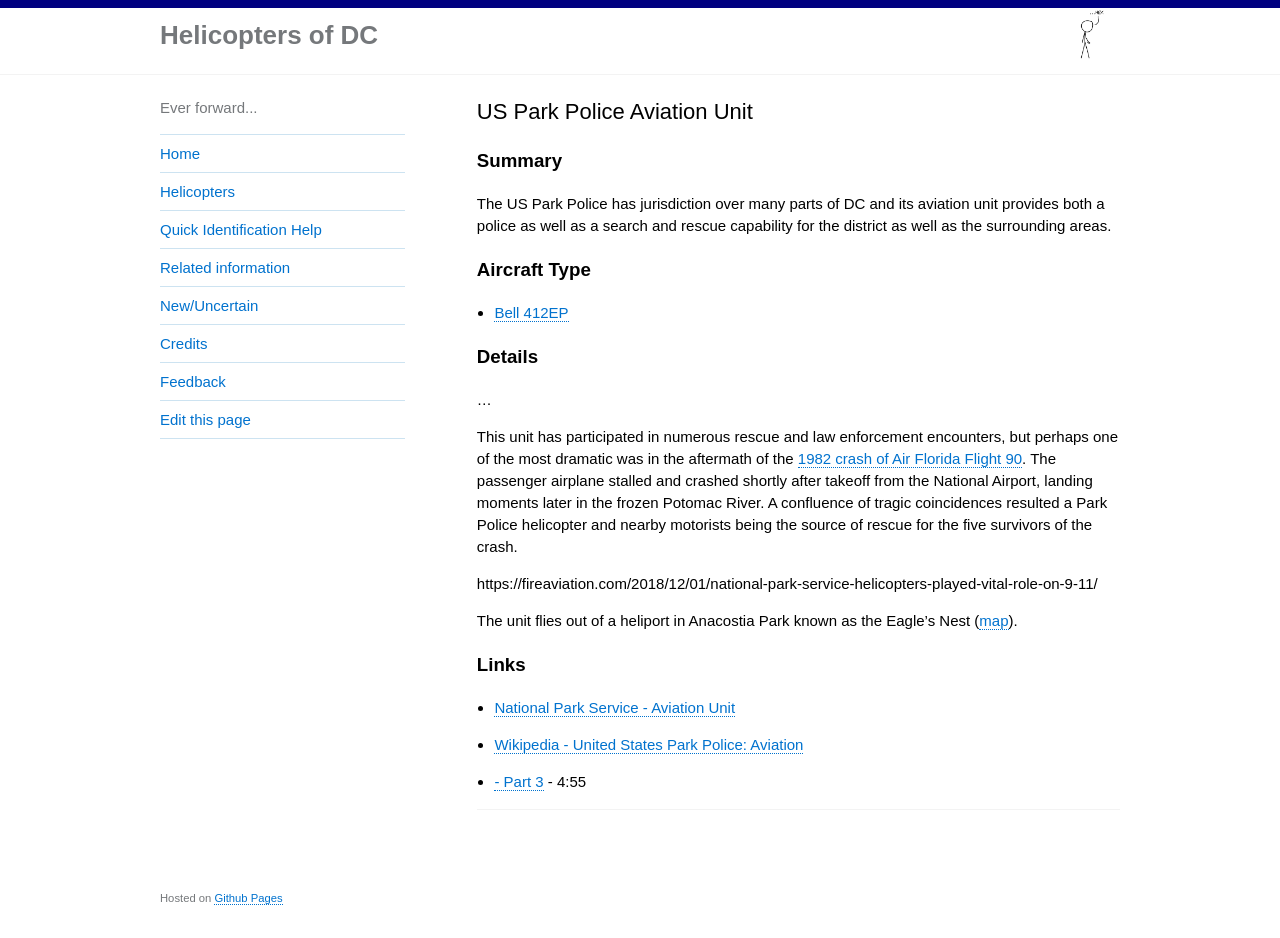
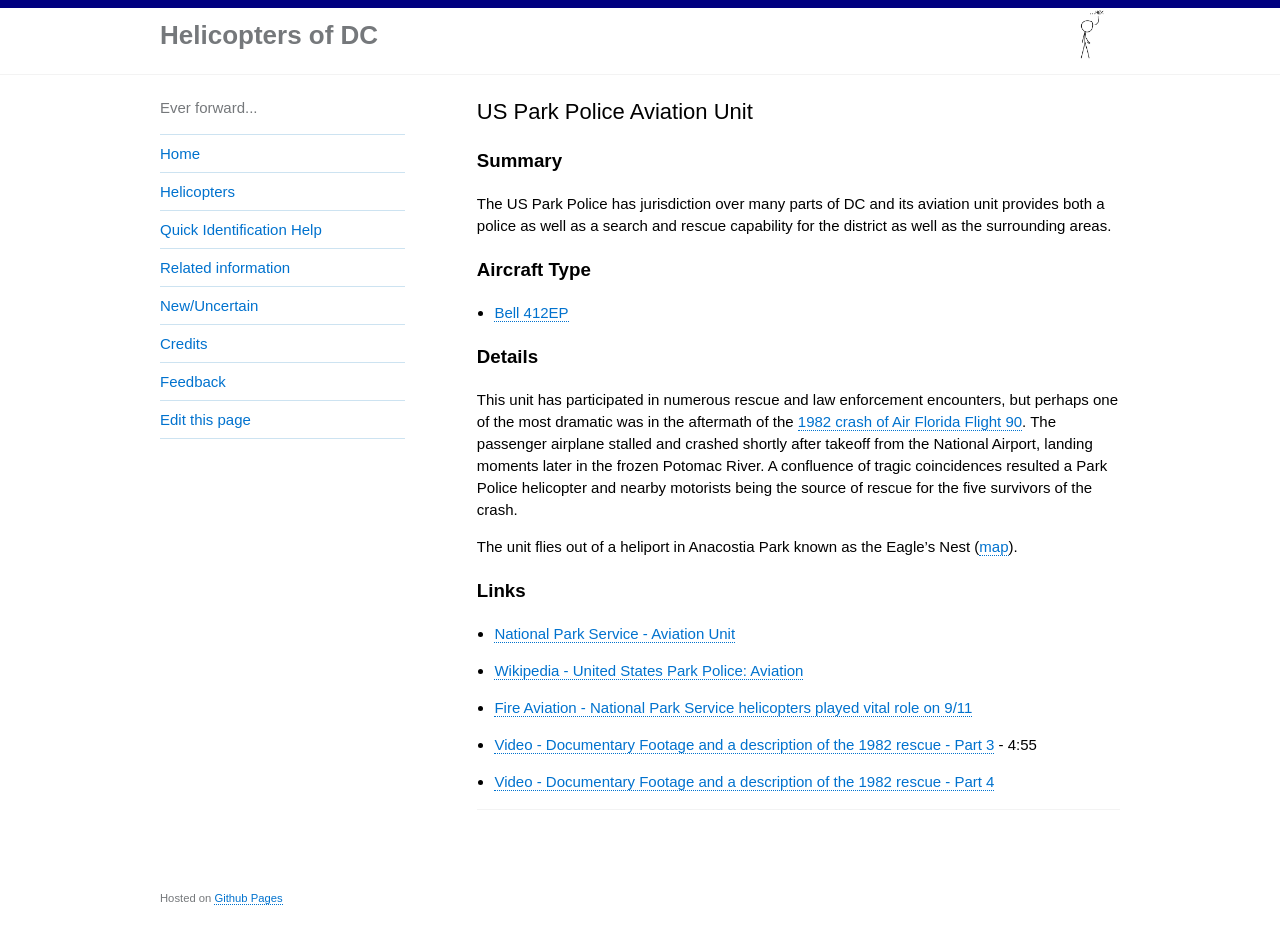
Before and after one commit to gbinal/dc-helicopters, a Jekyll site: the page built from _helicopters/us-park-police-aviation-unit.md, in a window 1280 px wide and 938 px high. Built offline with Jekyll 4.4.1, drawn with Linux system fonts in a browser that asks for light colours.

Commit message:
tidying the park service page

```diff
--- a/_helicopters/us-park-police-aviation-unit.md
+++ b/_helicopters/us-park-police-aviation-unit.md
@@ -14,11 +14,7 @@
 
 ### Details
 
-...
-
 This unit has participated in numerous rescue and law enforcement encounters, but perhaps one of the most dramatic was in the aftermath of the [1982 crash of Air Florida Flight 90](https://en.wikipedia.org/wiki/Air_Florida_Flight_90). The passenger airplane stalled and crashed shortly after takeoff from the National Airport, landing moments later in the frozen Potomac River.  A confluence of tragic coincidences resulted a Park Police helicopter and nearby motorists being the source of rescue for the five survivors of the crash.
-
-https://fireaviation.com/2018/12/01/national-park-service-helicopters-played-vital-role-on-9-11/
 
 The unit flies out of a heliport in Anacostia Park known as the Eagle's Nest ([map](https://goo.gl/maps/Pg64vj1kg552)).
 
@@ -26,4 +22,6 @@
 ### Links
 * [National Park Service - Aviation Unit](https://www.nps.gov/subjects/uspp/aviation-unit.htm)
 * [Wikipedia - United States Park Police: Aviation](https://en.wikipedia.org/wiki/United_States_Park_Police#Aviation)
-* [ - Part 3](https://youtu.be/EIb8wfXGngA?t=102) - 4:55
+* [Fire Aviation - National Park Service helicopters played vital role on 9/11](https://fireaviation.com/2018/12/01/national-park-service-helicopters-played-vital-role-on-9-11/)
+* [Video - Documentary Footage and a description of the 1982 rescue - Part 3](https://youtu.be/EIb8wfXGngA?t=102) - 4:55
+* [Video - Documentary Footage and a description of the 1982 rescue - Part 4](https://www.youtube.com/watch?v=I5nTuEzMpzo)
```
